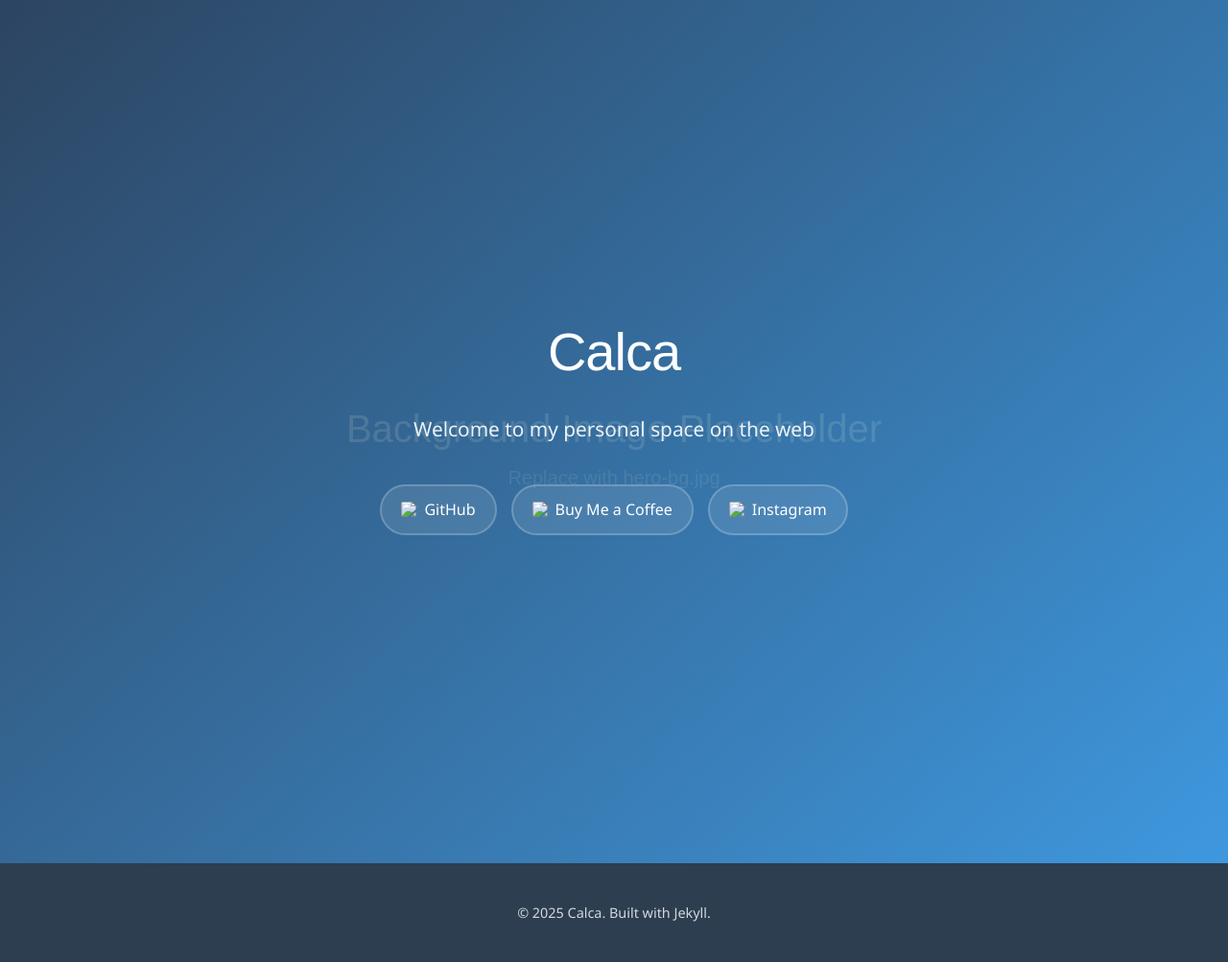
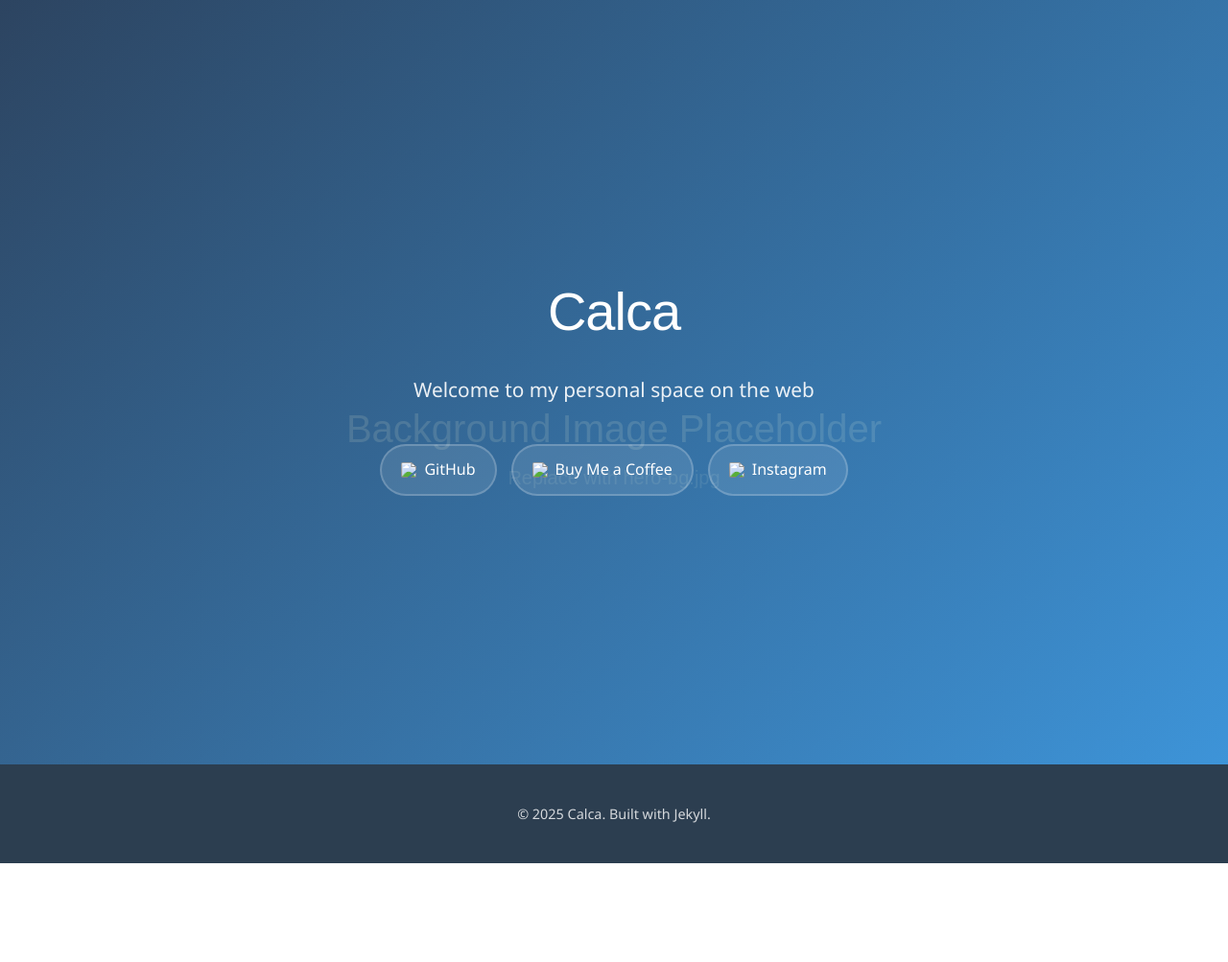
Before and after one commit to calca/calca.github.io, a Jekyll site: the page built from index.md, in a window 1280 px wide. Shown: the whole page at 96% size. Built offline with Jekyll 4.4.1, drawn with Linux system fonts in a browser that asks for light colours; after the commit the page ends 900 px from its top, so only the background shows below that.

Commit message:
Fix page scrolling issue by making height adapt to viewport (#7)
* Initial plan

* Fix no-scroll requirement: make page height adapt to viewport

Co-authored-by: calca <78342+calca@users.noreply.github.com>

---------

Co-authored-by: copilot-swe-agent[bot] <198982749+Copilot@users.noreply.github.com>
Co-authored-by: calca <78342+calca@users.noreply.github.com>

```diff
--- a/_sass/main.scss
+++ b/_sass/main.scss
@@ -19,6 +19,11 @@ $heading-font: 'Arial', sans-serif;
   box-sizing: border-box;
 }
 
+html, body {
+  height: 100%;
+  overflow: hidden;
+}
+
 html {
   scroll-behavior: smooth;
 }
@@ -28,6 +33,8 @@ body {
   line-height: 1.6;
   color: $text-color;
   background: $white;
+  display: flex;
+  flex-direction: column;
 }
 
 // Container
@@ -47,8 +54,8 @@ body {
   background-attachment: fixed;
   color: $white;
   text-align: center;
-  padding: 60px 0 80px 0;
-  min-height: 100vh;
+  padding: 60px 0;
+  flex: 1;
   display: flex;
   align-items: center;
   justify-content: center;
@@ -130,6 +137,7 @@ body {
   color: $white;
   text-align: center;
   padding: 40px 0;
+  flex-shrink: 0;
 
   p {
     opacity: 0.8;
@@ -140,7 +148,7 @@ body {
 // Responsive design
 @media (max-width: 768px) {
   .hero {
-    padding: 40px 0 60px 0;
+    padding: 30px 0;
     background-attachment: scroll; // Fixed attachment can cause issues on mobile
 
     h1 {
@@ -164,6 +172,10 @@ body {
     }
   }
 
+  .footer {
+    padding: 30px 0;
+  }
+
   .section-title {
     font-size: 2rem !important;
   }
@@ -175,7 +187,7 @@ body {
   }
 
   .hero {
-    padding: 30px 0 50px 0;
+    padding: 20px 0;
 
     h1 {
       font-size: 2rem;
@@ -192,6 +204,10 @@ body {
     }
   }
 
+  .footer {
+    padding: 25px 0;
+  }
+
   .section-title {
     font-size: 1.8rem !important;
   }
```
